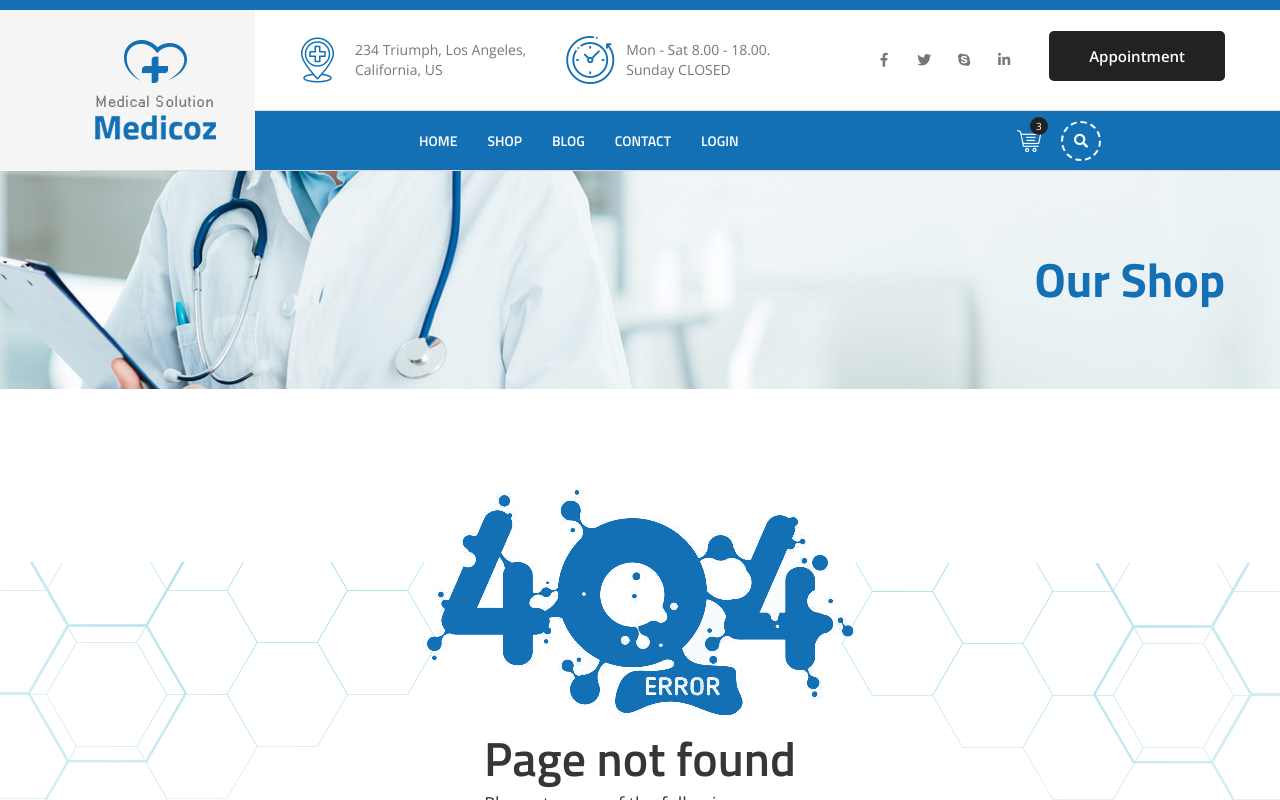
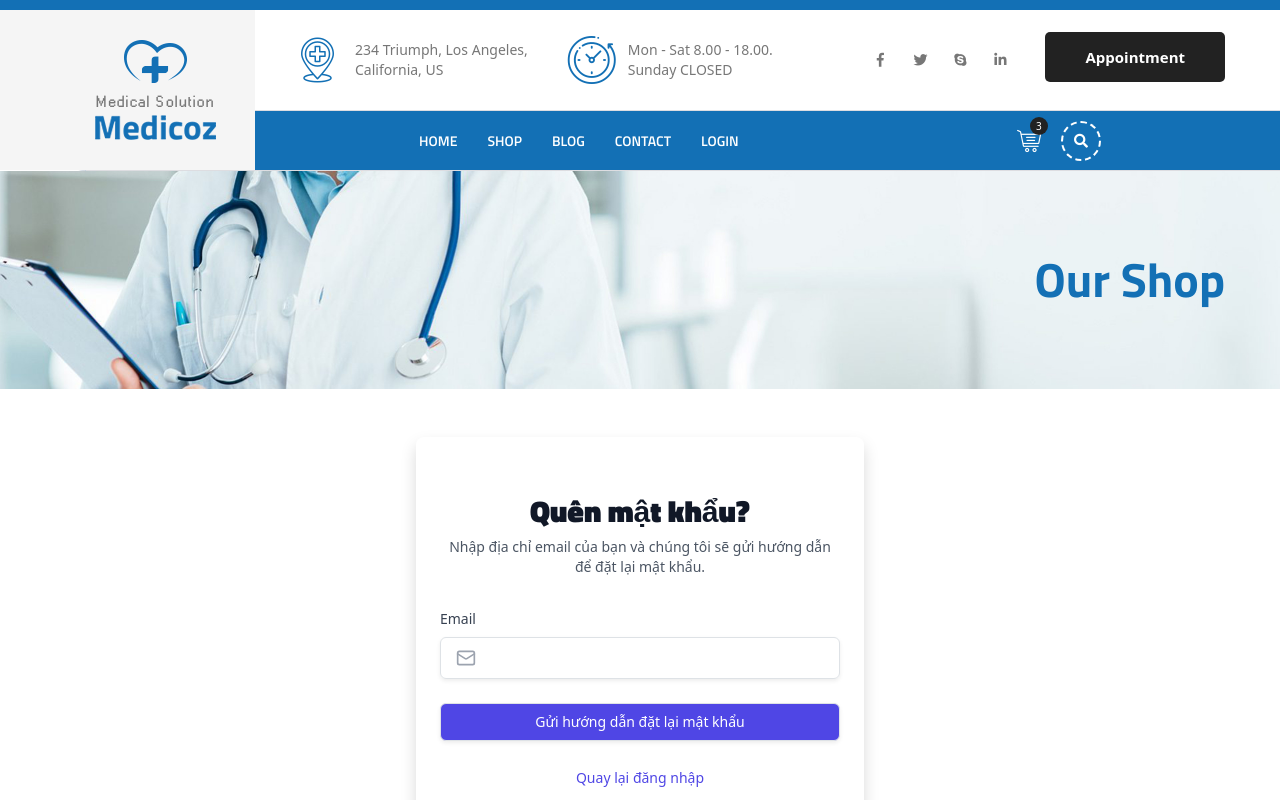
Before and after one commit to ThanhLong1512/FE-Dentist, a React (Vite) app: page /forgot-password in a window 1280 px wide. Shown: the top 800 px of the page. Built offline with nearby package versions, Linux system fonts and the light colour scheme.

Commit message:
create a some page

```diff
--- a/index.html
+++ b/index.html
@@ -57,6 +57,13 @@
     })(document, "script", "facebook-jssdk");
   </script>
 
+  <script src="https://www.google.com/recaptcha/api.js" async defer></script>
+  <script>
+    function onSubmit(token) {
+      document.getElementById("demo-form").submit();
+    }
+  </script>
+
   <!-- Script CLIENT START -->
   <script src="js/jquery.js"></script>
   <script src="js/popper.min.js"></script>
--- a/package.json
+++ b/package.json
@@ -22,6 +22,7 @@
     "fe-dentist": "file:",
     "jquery": "^3.7.1",
     "jwt-axios-interceptors-web": "file:",
+    "lucide-react": "^0.507.0",
     "react": "^18.2.0",
     "react-bootstrap": "^2.10.9",
     "react-datepicker": "^8.2.1",
@@ -33,7 +34,8 @@
     "react-select": "^5.10.1",
     "react-toastify": "^11.0.5",
     "styled-components": "^6.1.14",
-    "swiper": "^11.2.2"
+    "swiper": "^11.2.2",
+    "tailwindcss": "^4.1.5"
   },
   "devDependencies": {
     "@types/react": "^18.2.15",
--- a/src/App.jsx
+++ b/src/App.jsx
@@ -18,8 +18,9 @@ import AdminLayout from "./components/AdminLayout";
 import Dashboard from "./pages/admin/Dashboard";
 import FormsAdmin from "./pages/admin/Accounts";
 import TableAdmin from "./pages/admin/Employees";
-import { ToastContainer } from 'react-toastify';
-import 'react-toastify/dist/ReactToastify.css';
+import { ToastContainer } from "react-toastify";
+import "react-toastify/dist/ReactToastify.css";
+import ForgotPassword from "./pages/ForgotPassword";
 
 function App() {
   const isAdmin =
@@ -46,8 +47,8 @@ function App() {
       const adminStyles = document.querySelectorAll('link[href*="/admin/"]');
       const adminScripts = document.querySelectorAll('script[src*="/admin/"]');
 
-      adminStyles.forEach(style => style.remove());
-      adminScripts.forEach(script => script.remove());
+      adminStyles.forEach((style) => style.remove());
+      adminScripts.forEach((script) => script.remove());
 
       return <Navigate to="/home" replace={true} />;
     }
@@ -67,6 +68,7 @@ function App() {
           </Route>
           <Route path="shop" element={<Shop />} />
           <Route path="*" element={<NotFound />} />
+          <Route path="/forgot-password" element={<ForgotPassword />} />
         </Route>
         <Route path="admin/*" element={<AdminRoutes />}>
           <Route index element={<Navigate replace to="dashboard" />} />
--- a/src/apis/index.js
+++ b/src/apis/index.js
@@ -2,10 +2,7 @@ import authorizedAxiosInstance from "../utils/authorizedAxios";
 import { API_ROOT } from "../utils/constants";
 
 export const handleLogoutApi = async () => {
-  // Với trường hợp 01: Dùng localStorage -> chỉ xóa thông tin user trong localStorage phía Front-end
   localStorage.removeItem("userInfo");
-
-  // Với trường hơp 02: Dùng HTTP Only Cookies -> Gọi APi để xử lý remove Cookie
   return await authorizedAxiosInstance.delete(
     `${API_ROOT}/api/v1/users/logout`
   );
@@ -22,3 +19,19 @@ export const get2FA_QRCodeAPI = async () => {
   );
   return res.data;
 };
+
+export const handleRegister = async (data) => {
+  const res = await authorizedAxiosInstance.post(
+    `${API_ROOT}/api/v1/users/register`,
+    data
+  );
+  return res.data;
+};
+
+export const handleLogin = async (data) => {
+  const res = await authorizedAxiosInstance.post(
+    `${API_ROOT}/api/v1/users/login`,
+    data
+  );
+  return res.data;
+};
--- /dev/null
+++ b/src/pages/ForgotPassword.jsx
@@ -0,0 +1,113 @@
+import { useState } from "react";
+import { Mail } from "lucide-react";
+
+function ForgotPassword() {
+  const [email, setEmail] = useState("");
+  const [isSubmitting, setIsSubmitting] = useState(false);
+  const [message, setMessage] = useState({ type: "success", text: "" });
+
+  const handleEmailChange = (e) => {
+    setEmail(e.target.value);
+  };
+
+  const handleSubmitClick = () => {
+    if (!email) return;
+
+    setIsSubmitting(true);
+
+    // Simulate API call
+    setTimeout(() => {
+      setMessage({
+        type: "success",
+        text: "Hướng dẫn đặt lại mật khẩu đã được gửi đến email của bạn!",
+      });
+      setIsSubmitting(false);
+    }, 1500);
+  };
+
+  return (
+    <div className="min-h-screen flex flex-col py-12 sm:px-6 lg:px-8 ">
+      {/* Thêm thẻ style để nhúng Tailwind từ CDN */}
+      <style>
+        {`
+          @import url("https://cdn.jsdelivr.net/npm/tailwindcss@2.2.19/dist/tailwind.min.css");
+        `}
+      </style>
+
+      <div className="sm:mx-auto sm:w-full sm:max-w-md">
+        <div className="bg-white py-8 px-4 shadow sm:rounded-lg sm:px-10">
+          <div className="text-center">
+            <h2 className="mt-6 text-3xl font-extrabold text-gray-900">
+              Quên mật khẩu?
+            </h2>
+            <p className="mt-2 text-sm text-gray-600">
+              Nhập địa chỉ email của bạn và chúng tôi sẽ gửi hướng dẫn để đặt
+              lại mật khẩu.
+            </p>
+          </div>
+
+          {message.text && (
+            <div
+              className={`mt-4 p-3 rounded-md ${
+                message.type === "success"
+                  ? "bg-green-50 text-green-800"
+                  : "bg-red-50 text-red-800"
+              }`}
+            >
+              {message.text}
+            </div>
+          )}
+
+          <div className="mt-8 space-y-6">
+            <div>
+              <label
+                htmlFor="email"
+                className="block text-sm font-medium text-gray-700"
+              >
+                Email
+              </label>
+              <div className="mt-1 relative rounded-md shadow-sm">
+                <div className="absolute inset-y-0 left-0 pl-3 flex items-center pointer-events-none">
+                  <Mail className="h-5 w-5 text-gray-400" />
+                </div>
+                <input
+                  id="email"
+                  name="email"
+                  type="email"
+                  autoComplete="email"
+                  required
+                  value={email}
+                  onChange={handleEmailChange}
+                  className="py-2 pl-10 block w-full border border-gray-300 rounded-md focus:outline-none focus:ring-indigo-500 focus:border-indigo-500"
+                />
+              </div>
+            </div>
+
+            <div>
+              <button
+                onClick={handleSubmitClick}
+                disabled={isSubmitting}
+                className="w-full flex justify-center py-2 px-4 border border-transparent rounded-md shadow-sm text-sm font-medium text-white bg-indigo-600 hover:bg-indigo-700 focus:outline-none focus:ring-2 focus:ring-offset-2 focus:ring-indigo-500 disabled:opacity-50 disabled:cursor-not-allowed"
+              >
+                {isSubmitting
+                  ? "Đang gửi..."
+                  : "Gửi hướng dẫn đặt lại mật khẩu"}
+              </button>
+            </div>
+
+            <div className="text-center">
+              <a
+                href="#"
+                className="text-sm text-indigo-600 hover:text-indigo-500"
+              >
+                Quay lại đăng nhập
+              </a>
+            </div>
+          </div>
+        </div>
+      </div>
+    </div>
+  );
+}
+
+export default ForgotPassword;
--- a/src/pages/Login.jsx
+++ b/src/pages/Login.jsx
@@ -135,6 +135,8 @@ function Login() {
     localStorage.setItem("userInfo", JSON.stringify(userInfo));
     res.data.role === "user" ? navigate("/home") : navigate("/admin/dashboard");
   };
+
+  const submitRegister = async (payLoad) => {};
 
   // Custom render props cho nút Google
   const renderGoogleButton = ({ onClick }) => (
--- /dev/null
+++ b/src/pages/ResetPassword.jsx
@@ -0,0 +1,5 @@
+function ResetPassword() {
+  return <div></div>;
+}
+
+export default ResetPassword;
```
Also changed, not shown: src/pages/Cart.jsx (added), src/pages/Order.jsx (added), 1 other file (tests, documents, lock files or other folders).
